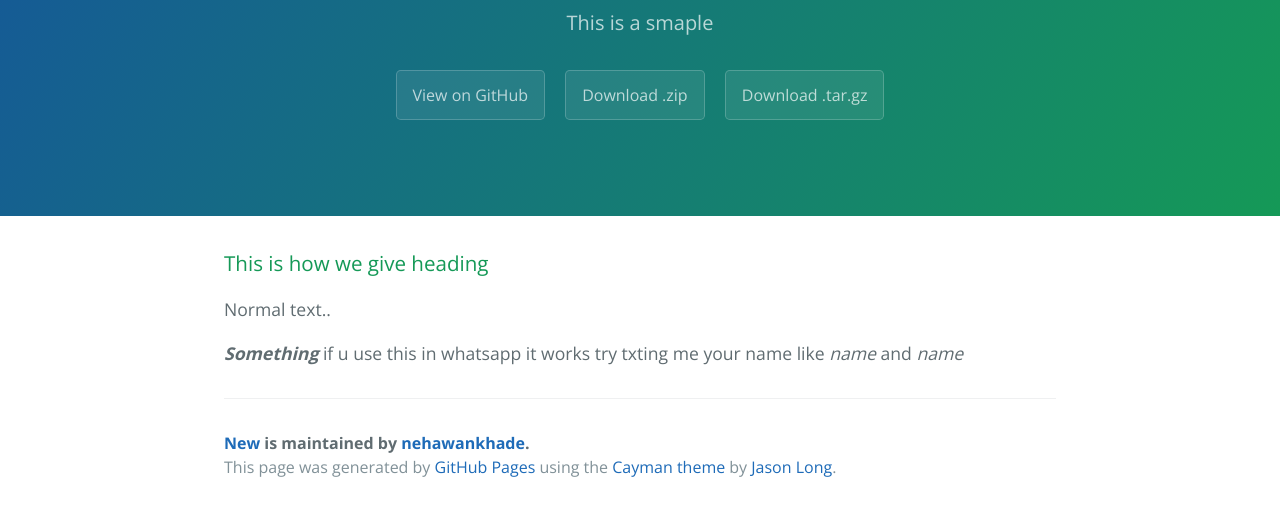
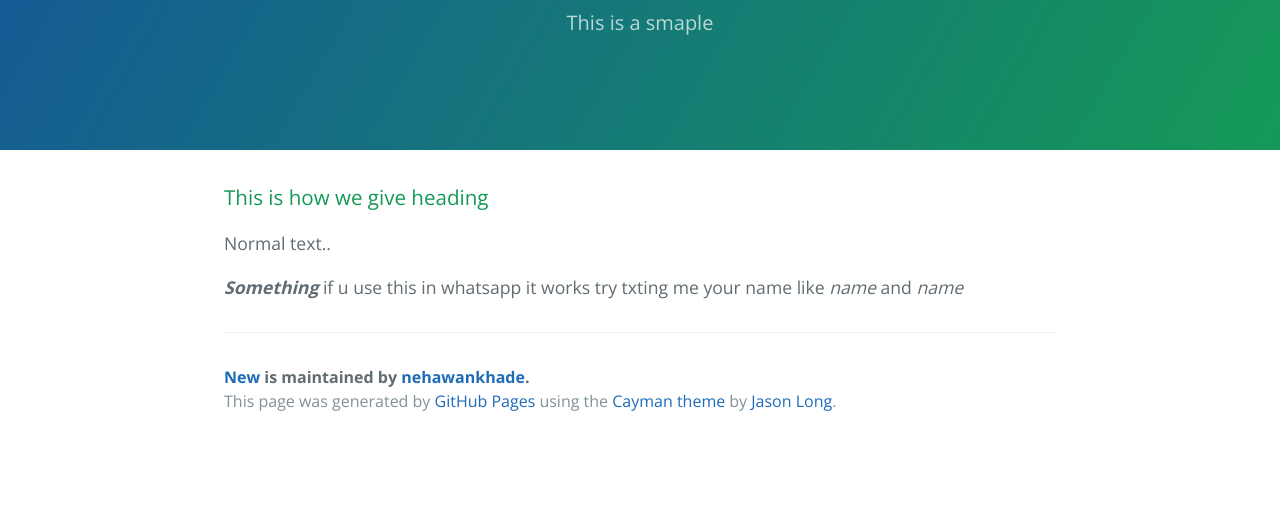
Before and after one commit to nehawankhade/New, a plain HTML site: page index.html in a window 1280 px wide. Shown: the part 167-682 px from the top of the page. Drawn offline with nearby package versions, Linux system fonts and the light colour scheme.

Commit message:
Removed buttons

```diff
--- a/index.html
+++ b/index.html
@@ -13,9 +13,7 @@
     <section class="page-header">
       <h1 class="project-name">New</h1>
       <h2 class="project-tagline">This is a smaple</h2>
-      <a href="https://github.com/nehawankhade/New" class="btn">View on GitHub</a>
-      <a href="https://github.com/nehawankhade/New/zipball/master" class="btn">Download .zip</a>
-      <a href="https://github.com/nehawankhade/New/tarball/master" class="btn">Download .tar.gz</a>
+
     </section>
 
     <section class="main-content">
```
